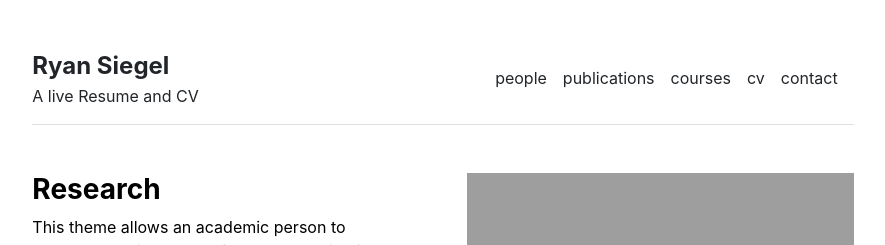
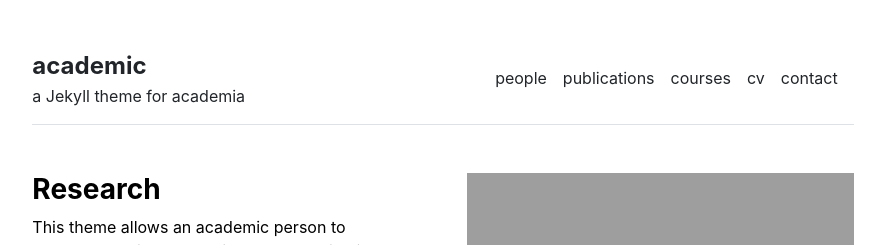
Before and after one commit to RSiegel03/academic-gh-pages, a Jekyll site: the page built from index.md, in a window 1280 px wide. Shown: the top 245 px of the page, without its empty margins (197-1082 px from the left). Built offline with Jekyll 4.4.1, drawn with Linux system fonts in a browser that asks for light colours.

Commit message:
return config changes

```diff
--- a/_config.yml
+++ b/_config.yml
@@ -1,4 +1,4 @@
 url: "" # the base hostname & protocol for your site, e.g. http://example.com
 baseurl: "" # the subpath of your site, e.g. /blog
-title: "Ryan Siegel" # the name of your site, e.g. ACME Corp.
-description: "A live Resume and CV"
+title: "academic" # the name of your site, e.g. ACME Corp.
+description: "a Jekyll theme for academia"
--- a/assets/css/main.scss
+++ b/assets/css/main.scss
@@ -1,4 +1,4 @@
 ---
 ---
 
-@import "clogged";
+@import "main1";
```
Also changed, not shown: _sass/main1.scss (renamed from _sass/clogged.scss).
